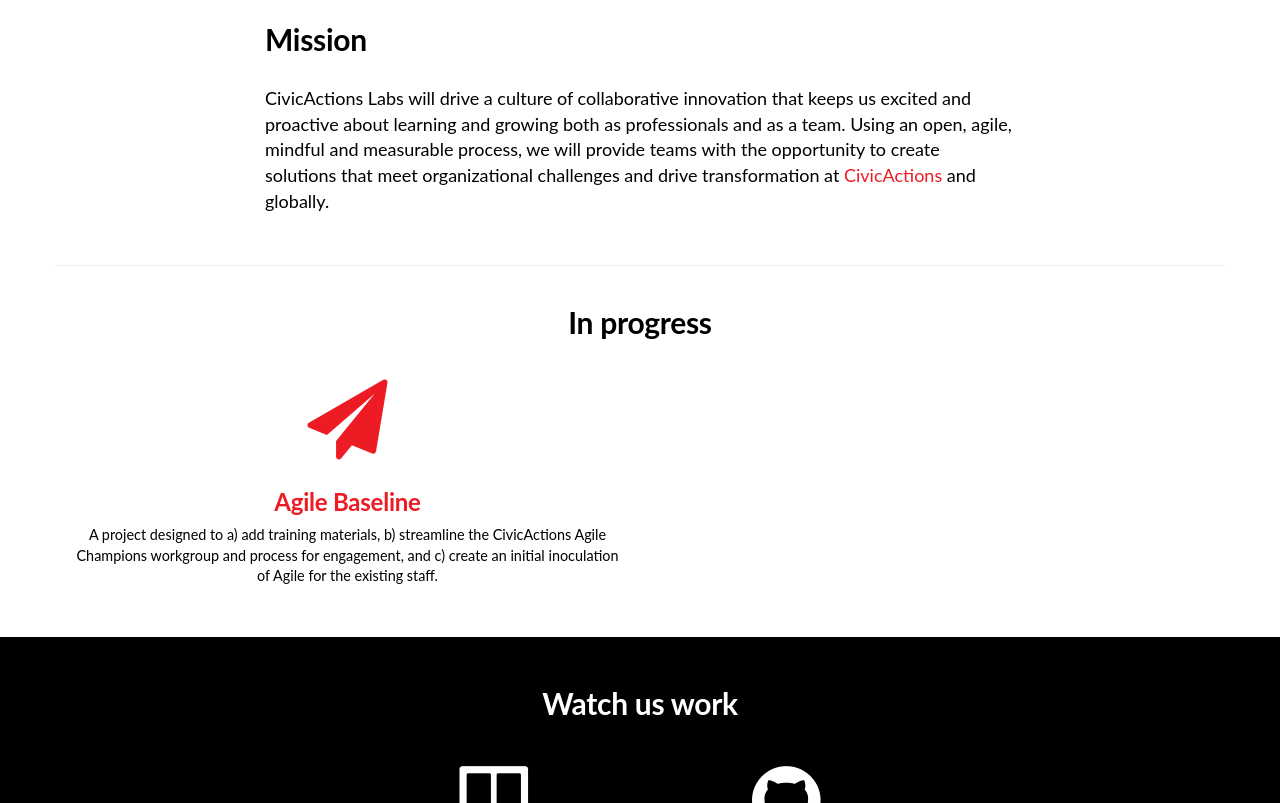
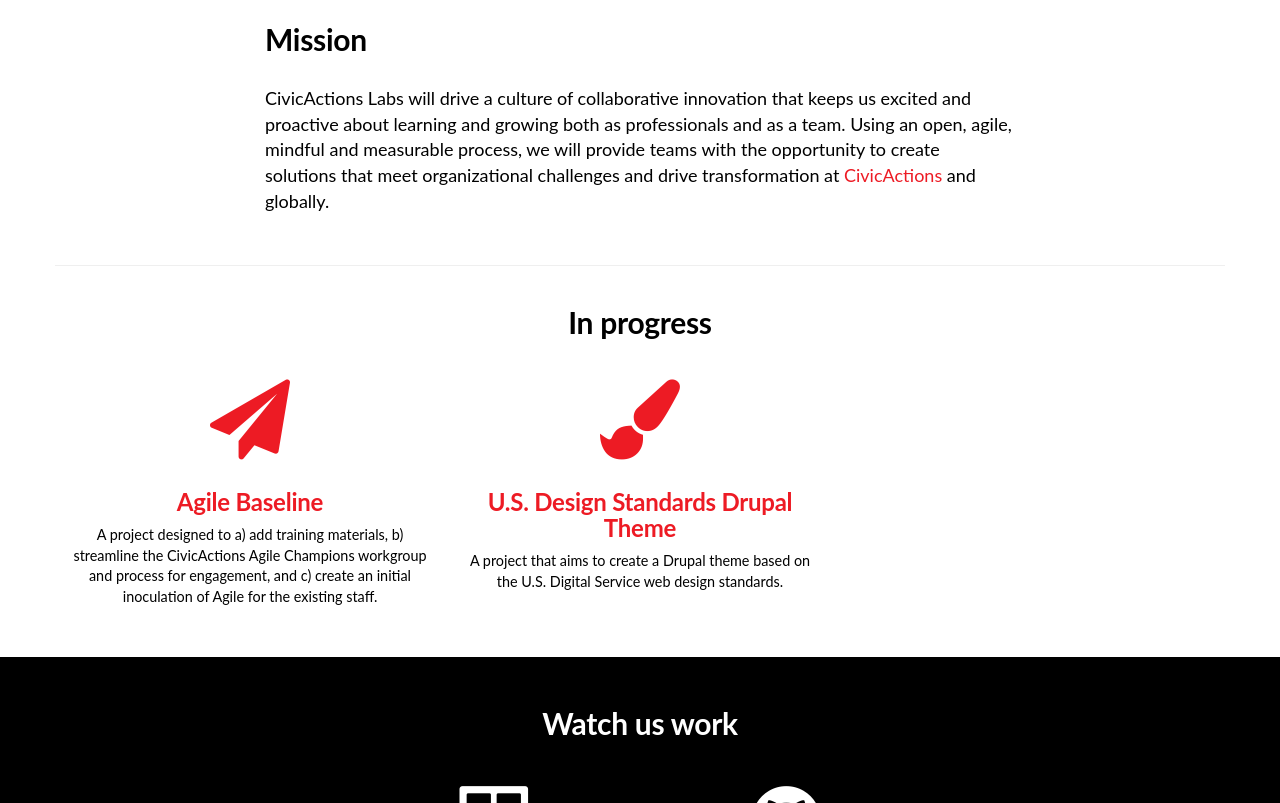
Before and after one commit to CivicActions/labs, a plain HTML site: page index.html in a window 1280 px wide. Shown: the part 393-1196 px from the top of the page. Drawn offline with nearby package versions, Linux system fonts and the light colour scheme; a script that the page names is missing; files whose address does not match are found by name.

Commit message:
Add U.S. Web Design Standards

```diff
--- a/index.html
+++ b/index.html
@@ -69,22 +69,6 @@
         </div>
     </div>
 
-<!--
-    <div class="container line projects">
-        <div class="row">
-            <div class="col-md-12 text-center">
-                <h2>Past projects</h2>
-            </div>
-        </div>
-        <div class="row">
-            <div class="col-md-12 text-center">
-                <a href="https://www.sideeffect.io/"><img src="img/sideeffect.svg" alt="SideEffect.io" title="SideEffect.io"></a>
-                <p><a href="https://www.sideeffect.io/">SideEffect.io</a></p>
-            </div>
-        </div>
-    </div>
--->
-
     <div class="in-progress">
         <div class="container">
             <div class="row">
@@ -93,10 +77,17 @@
                 </div>
             </div>
             <div class="row">
-                <div class="col-md-6 text-center">
+                <div class="col-md-4 text-center">
                     <a href="https://trello.com/b/WBksv4gJ/lab-agile-baseline"><i class="fa fa-paper-plane"></i></a>
                     <h3><a href="https://trello.com/b/WBksv4gJ/lab-agile-baseline">Agile Baseline</a></h3>
                     <p>A project designed to a) add training materials, b) streamline the CivicActions Agile Champions workgroup and process for engagement, and c) create an initial inoculation of Agile for the existing staff.</p>
+                </div>
+                <div class="col-md-4 text-center">
+                    <a href="https://github.com/18F/web-design-standards-drupal/"><i class="fa fa-paint-brush"></i></a>
+                    <h3><a href="https://github.com/18F/web-design-standards-drupal/">U.S. Design Standards Drupal Theme</a></h3>
+                    <p>A project that aims to create a Drupal theme based on the U.S. Digital Service web design standards.</p>
+                </div>
+                <div class="col-md-4 text-center">
                 </div>
             </div>
         </div>
```
